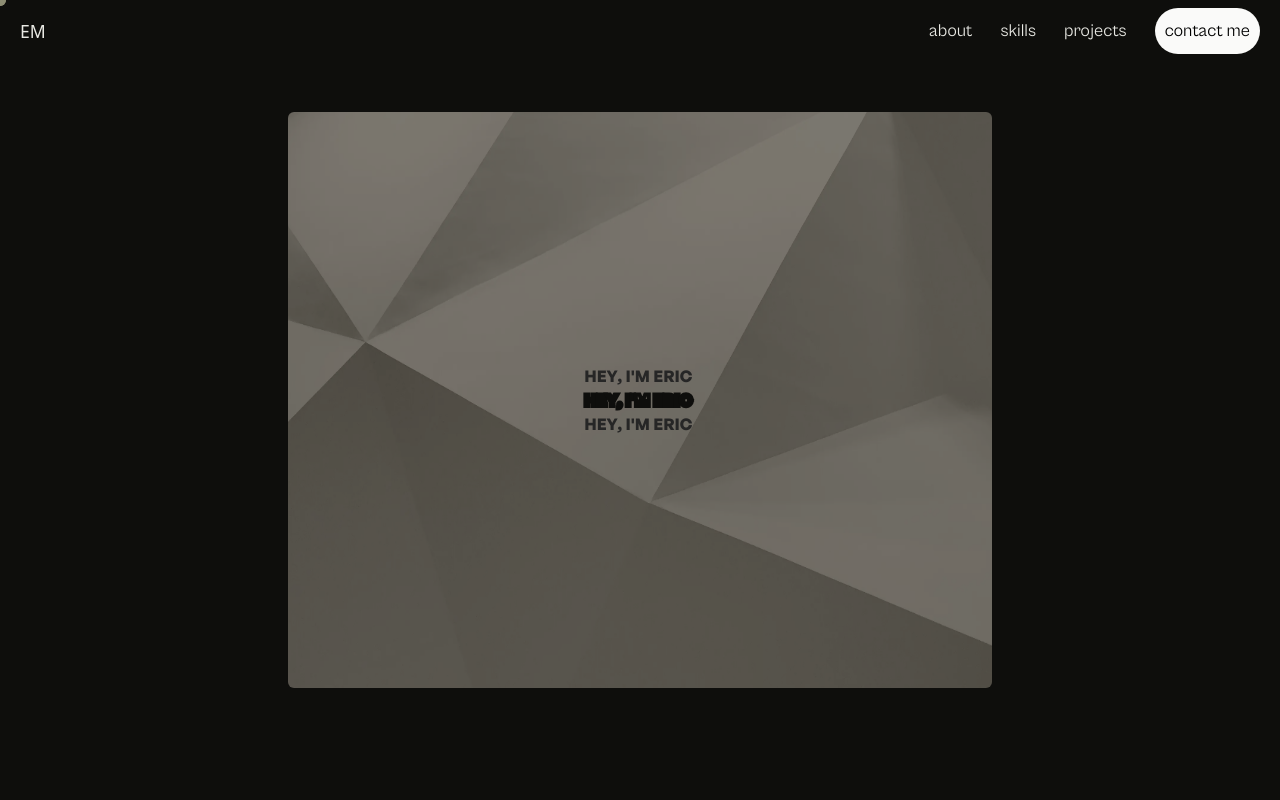
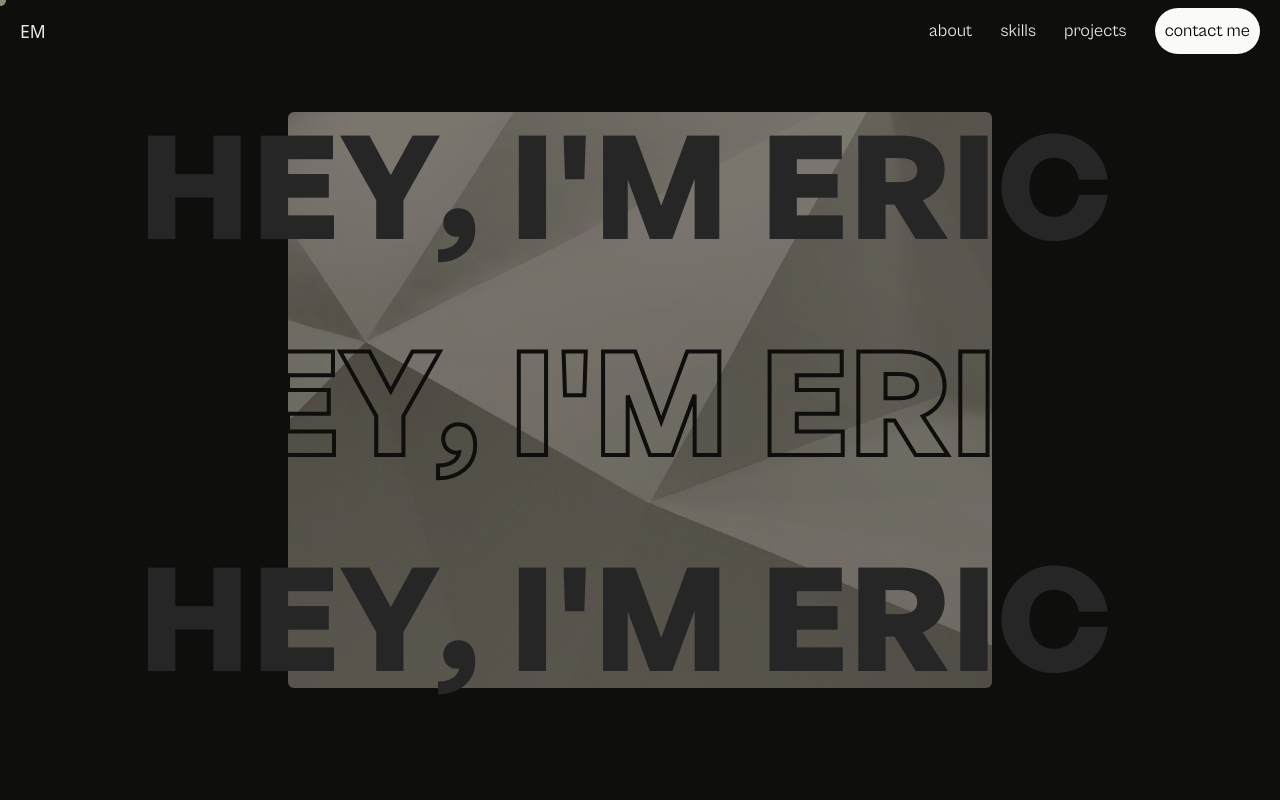
Before and after one commit to ArekBM/portfolio3.0, a Next.js app: page / in a window 1280 px wide. Shown: the top 800 px of the page. Built offline with nearby package versions, Linux system fonts and the light colour scheme.

Commit message:
changed title styling

```diff
--- a/app/(components)/AnimatedText.tsx
+++ b/app/(components)/AnimatedText.tsx
@@ -6,6 +6,7 @@ type animatedTextProps = {
     el?: keyof JSX.IntrinsicElements
     className?: string
     transitiondelay?: number
+    transitionduration?: number
 }
 
 const defaultAnimations = {
@@ -19,7 +20,7 @@ const defaultAnimations = {
     },
 }
 
-const AnimatedText = ({ text, className, el: Wrapper = 'h1', transitiondelay } : animatedTextProps ) => {
+const AnimatedText = ({ text, className, el: Wrapper = 'h1', transitiondelay, transitionduration } : animatedTextProps ) => {
 
 
     const textArray = Array.isArray(text) ? text : [text]
@@ -39,7 +40,7 @@ const AnimatedText = ({ text, className, el: Wrapper = 'h1', transitiondelay } :
                                     <motion.span
                                         className='inline-block'
                                         variants={defaultAnimations}
-                                        transition={{ delay: transitiondelay, duration: 1 }}
+                                        transition={{ delay: transitiondelay, duration: transitionduration }}
                                         key={k + 1}
                                     >
                                         {char}
--- a/app/Pages/Hero.tsx
+++ b/app/Pages/Hero.tsx
@@ -54,7 +54,7 @@ const Hero = () => {
 
     return(
         <section className='relative flex w-full h-screen select-none items-center justify-center'>
-            <div className='z-10 flex flex-col  w-full items-center 2xl:text-[10vw] 2xl:space-y-16 text-offblacktxt uppercase'>
+            <div className='z-10 flex flex-col  w-full text-title items-center 2xl:text-[10vw] 2xl:space-y-16 text-offblacktxt uppercase'>
                 <div className='2xl:py-16'>
                     <AnimatedText className={generalSans.className + ' overflow-visible'} text={`Hey, I'm Eric`} transitiondelay={2}/>
                 </div>
--- a/app/Pages/Projects.tsx
+++ b/app/Pages/Projects.tsx
@@ -104,7 +104,3 @@ const Projects = ()  => {
     )
 }
 export default Projects
-
-function setMousePosition(arg0: { x: any; y: any }) {
-    throw new Error('Function not implemented.')
-}
--- a/app/globals.css
+++ b/app/globals.css
@@ -97,3 +97,7 @@ a{
 .text-special {
   font-size: clamp(2rem,4vw,3.25rem)
 }
+
+.text-title {
+  font-size: clamp(3rem,14vw,9rem)
+}
```
